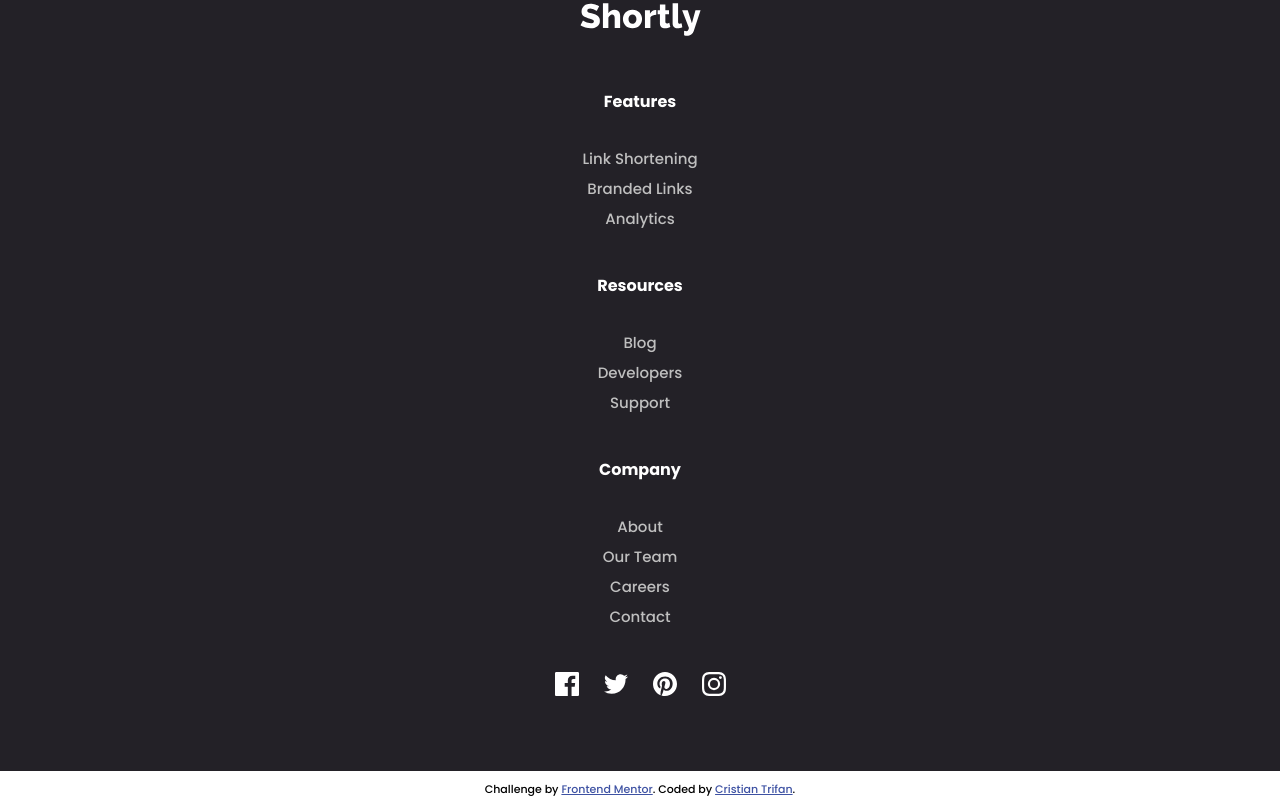
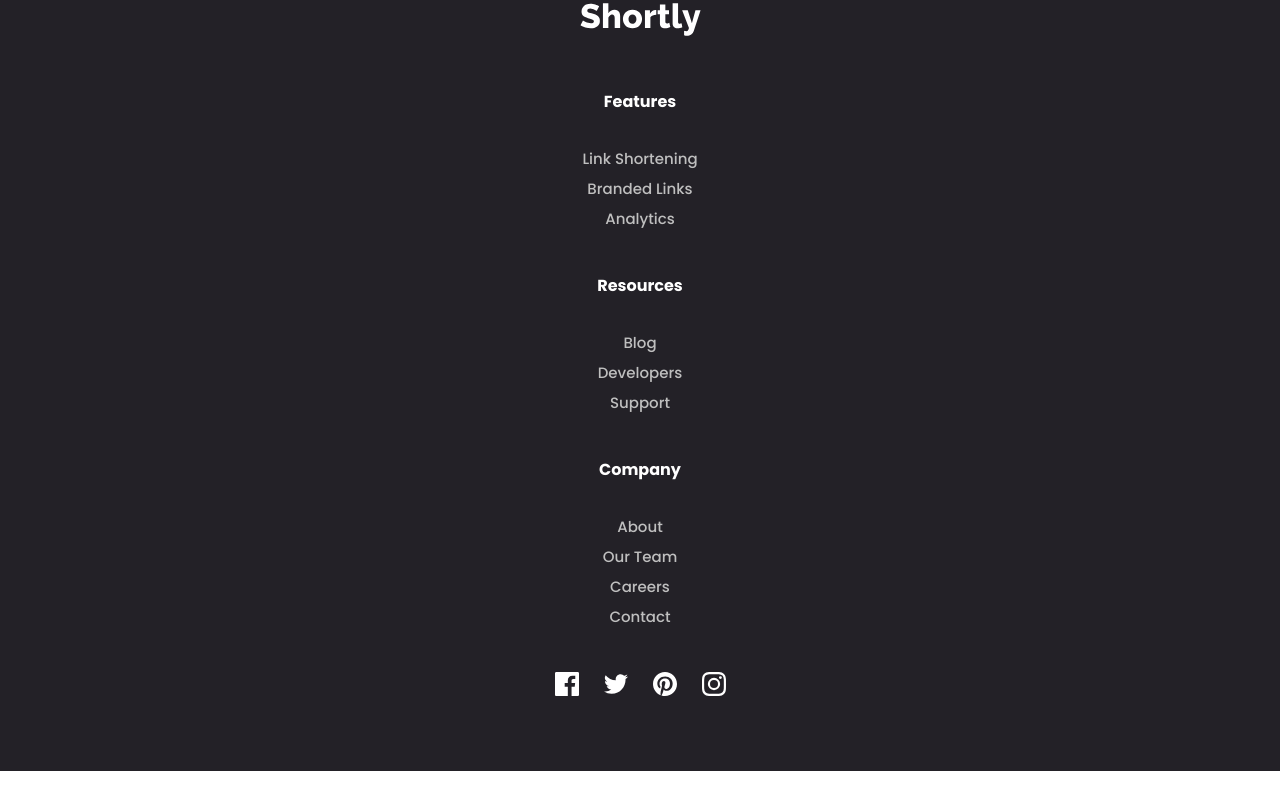
Before and after one commit to Eslam138/URL-Shortening-Landing-Page, a website: page index.html in a window 1280 px wide. Shown: the part 2466-3273 px from the top of the page. After the commit the page ends 3237 px from the top, so only its background shows below. Drawn offline with Linux system fonts and the light colour scheme.

Commit message:
Update index.html

```diff
--- a/index.html
+++ b/index.html
@@ -5,7 +5,7 @@
     <meta name="viewport" content="width=device-width, initial-scale=1.0" />
     <link rel="icon" type="image/png" sizes="32x32" href="./images/favicon-32x32.png" />
 
-    <title>Frontend Mentor | Shortly URL shortening API Challenge</title>
+    <title> Shortly URL shortening API Challenge</title>
 
     <link
       href="https://fonts.googleapis.com/css?family=Poppins:500,700&display=swap"
@@ -192,10 +192,6 @@
         </div>
       </div>
     </div>
-    <div class="attribution">
-      Challenge by
-      <a href="https://www.frontendmentor.io?ref=challenge" target="_blank">Frontend Mentor</a>.
-      Coded by <a href="https://crissdev.com/">Cristian Trifan</a>.
-    </div>
+
   </body>
 </html>
```
